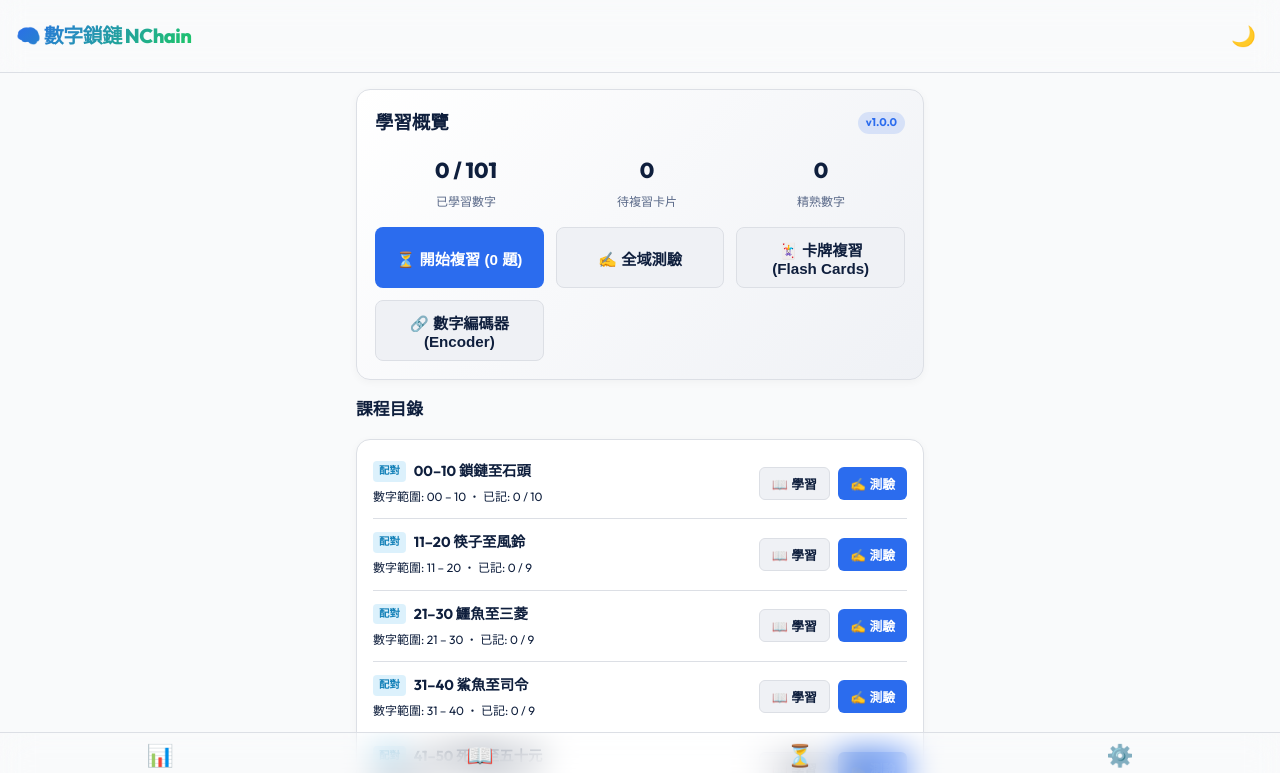
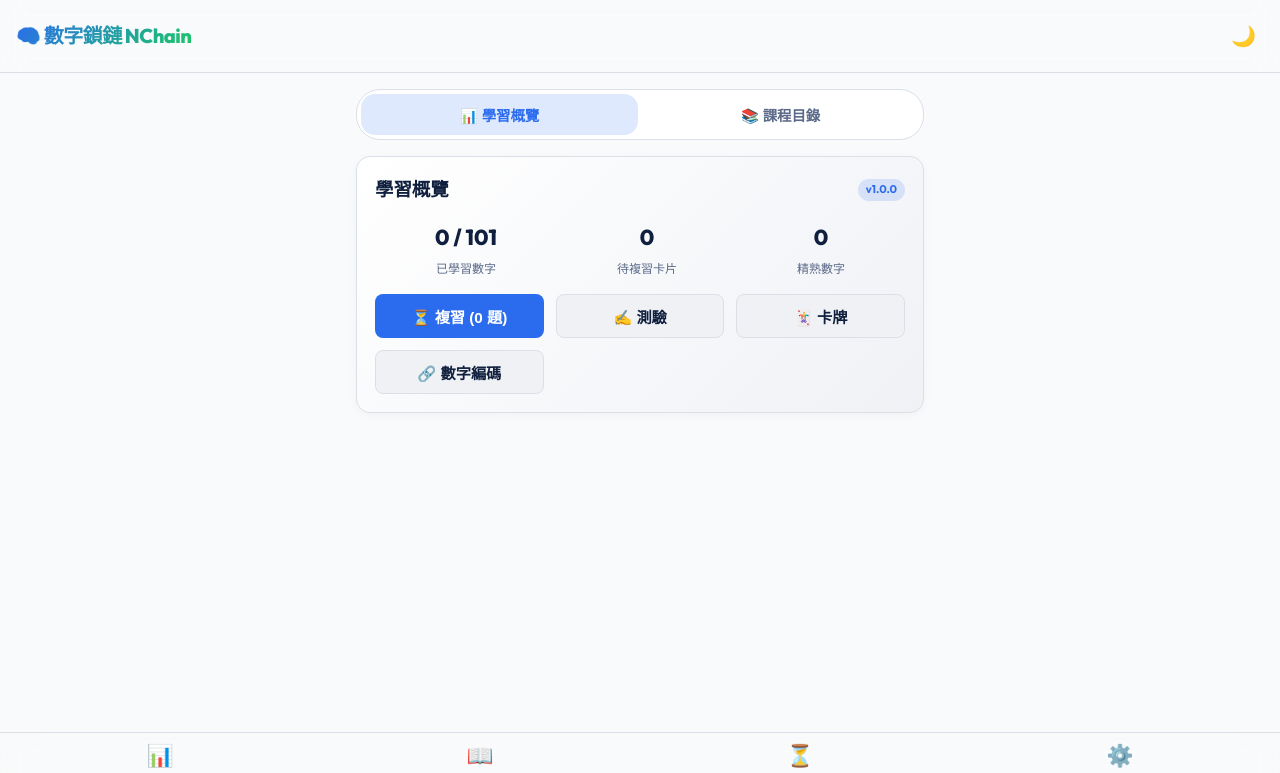
Before and after one commit to waatax/NChain, a Vue app in the folder apps/web/: page / in a window 1280 px wide. Shown: the top 773 px of the page. Built offline with nearby package versions, Linux system fonts and the light colour scheme.

Commit message:
Feat: show mnemonic item icons on feedback card in Spaced Repetition ReviewView

```diff
--- a/apps/web/src/views/DashboardView.vue
+++ b/apps/web/src/views/DashboardView.vue
@@ -1,5 +1,25 @@
 <template>
   <div class="container">
+    <!-- Tab Selector -->
+    <div class="tabs-bar mb-16">
+      <button
+        class="tab-btn"
+        :class="{ active: activeTab === 'overview' }"
+        @click="activeTab = 'overview'"
+      >
+        📊 學習概覽
+      </button>
+      <button
+        class="tab-btn"
+        :class="{ active: activeTab === 'lessons' }"
+        @click="activeTab = 'lessons'"
+      >
+        📚 課程目錄
+      </button>
+    </div>
+
+    <!-- OVERVIEW TAB -->
+    <div v-if="activeTab === 'overview'" class="tab-panel">
       <!-- Header Summary Card -->
       <div class="dashboard-summary card mb-16">
         <div class="summary-header">
@@ -26,31 +46,33 @@
             :disabled="appStore.dueCardCount === 0"
             @click="startGlobalReview"
           >
-          ⏳ 開始複習 ({{ appStore.dueCardCount }} 題)
+            ⏳ 複習 ({{ appStore.dueCardCount }} 題)
           </button>
           <button
             class="btn btn-secondary"
             @click="startGlobalTest"
           >
-          ✍️ 全域測驗
+            ✍️ 測驗
           </button>
           <button
             class="btn btn-secondary"
             @click="startFlashCards"
           >
-          🃏 卡牌複習 (Flash Cards)
+            🃏 卡牌
           </button>
           <button
             class="btn btn-secondary"
             @click="startNumberEncoder"
           >
-          🔗 數字編碼器 (Encoder)
+            🔗 數字編碼
           </button>
         </div>
       </div>
+    </div>
 
+    <!-- LESSONS TAB -->
+    <div v-else-if="activeTab === 'lessons'" class="tab-panel">
       <!-- Lessons List -->
-    <h3 class="section-title mb-16">課程目錄</h3>
       <div class="lessons-list card">
         <div v-for="l in lessons" :key="l.id" class="lesson-row">
           <div class="lesson-info">
@@ -78,6 +100,7 @@
         </div>
       </div>
     </div>
+  </div>
 </template>
 
 <script setup lang="ts">
@@ -85,12 +108,13 @@ import { ref, reactive, onMounted } from 'vue';
 import { useRouter } from 'vue-router';
 import { useAppStore } from '../stores/app';
 import { contentRepo, progressRepo } from '../repositories';
-import { Lesson, ContentManifest, Module } from '../domain/types';
+import { Lesson, ContentManifest } from '../domain/types';
 import { ProgressState } from '../repositories/ProgressRepository';
 
 const router = useRouter();
 const appStore = useAppStore();
 
+const activeTab = ref<'overview' | 'lessons'>('overview');
 const manifest = ref<ContentManifest | null>(null);
 const lessons = ref<Lesson[]>([]);
 const progressMap = reactive<Map<string, ProgressState>>(new Map());
@@ -112,7 +136,6 @@ onMounted(async () => {
   calculateStats();
 });
 
-
 const getLessonProgress = (id: string): ProgressState | undefined => {
   return progressMap.get(id);
 };
@@ -127,13 +150,6 @@ const calculateStats = async () => {
 
   // Load review cards to count mastered items
   // Mastery = box >= 3
-  const dueCounts = await progressRepo.getCardCountSummary();
-  const allCards = await progressRepo.getDueCards(); // Not directly mastered, wait
-
-  // To find actual mastered, let's count cards with box >= 3
-  // Since we don't have a direct query, we can query them or just query counts.
-  // Let's count unique itemIds that have cards with box >= 3.
-  // Let's get cards with box >= 3 from IndexedDB
   const dbInstance = (progressRepo as any).db;
   if (dbInstance && dbInstance.reviewCards) {
     try {
@@ -172,6 +188,42 @@ const startNumberEncoder = () => {
 </script>
 
 <style scoped>
+.tabs-bar {
+  display: flex;
+  background-color: var(--bg-card);
+  border: 1px solid var(--border-color);
+  border-radius: var(--border-radius-lg);
+  padding: 4px;
+  gap: 4px;
+}
+
+.tab-btn {
+  flex: 1;
+  background: none;
+  border: none;
+  padding: 10px 16px;
+  font-size: 0.9rem;
+  font-weight: 700;
+  color: var(--text-secondary);
+  border-radius: var(--border-radius-md);
+  cursor: pointer;
+  display: flex;
+  justify-content: center;
+  align-items: center;
+  gap: 6px;
+  transition: all var(--transition-speed);
+}
+
+.tab-btn:hover {
+  background-color: var(--bg-secondary);
+  color: var(--text-primary);
+}
+
+.tab-btn.active {
+  background-color: var(--primary-glow);
+  color: var(--primary);
+}
+
 .dashboard-summary {
   background: linear-gradient(135deg, var(--bg-card) 0%, var(--bg-secondary) 100%);
   position: relative;
@@ -219,32 +271,6 @@ const startNumberEncoder = () => {
   font-size: 0.75rem;
   color: var(--text-secondary);
   margin-top: 4px;
-}
-
-.section-title {
-  font-size: 1.05rem;
-  font-weight: 800;
-  color: var(--text-primary);
-}
-
-.module-card {
-  background-color: var(--bg-card);
-  border: 1px solid var(--border-color);
-  border-radius: var(--border-radius-md);
-  overflow: hidden;
-  box-shadow: var(--shadow-sm);
-}
-
-.module-header {
-  background-color: var(--bg-secondary);
-  padding: 12px 16px;
-  border-bottom: 1px solid var(--border-color);
-}
-
-.module-header h4 {
-  font-size: 0.95rem;
-  font-weight: 700;
-  color: var(--text-primary);
 }
 
 .lessons-list {
@@ -309,10 +335,6 @@ const startNumberEncoder = () => {
   border-radius: 6px;
 }
 
-.w-full {
-  width: 100%;
-}
-
 .quick-actions {
   display: grid;
   grid-template-columns: repeat(auto-fit, minmax(130px, 1fr));
--- a/apps/web/src/views/ReviewView.vue
+++ b/apps/web/src/views/ReviewView.vue
@@ -84,6 +84,20 @@
           <p class="ans-explain">
             正確答案是: <span class="font-bold text-primary">{{ currentAnswer?.display }}</span>
           </p>
+
+          <!-- Icon Display in Feedback -->
+          <div class="feedback-icon-container my-12" v-if="item">
+            <img
+              v-if="hasIcon(item.id)"
+              :src="getIconUrl(item.id)"
+              @error="handleIconError(item.id)"
+              class="feedback-graphic-img"
+              alt="icon"
+            />
+            <div v-else class="feedback-graphic-placeholder">
+              <span class="feedback-placeholder-char">{{ item.canonicalKeyword ? item.canonicalKeyword[0] : '？' }}</span>
+            </div>
+          </div>
 
           <div class="hint-block mt-8" v-if="pairScene">
             <span class="hint-label">💡 聯想畫面提示：</span>
@@ -303,6 +317,25 @@ const nextCard = () => {
   } else {
     loadCurrentOptions();
   }
+};
+
+const failedIcons = ref<Set<string>>(new Set());
+
+const handleIconError = (itemId: string) => {
+  if (!itemId) return;
+  const num = itemId.split('-')[1];
+  failedIcons.value.add(num);
+};
+
+const hasIcon = (itemId: string): boolean => {
+  if (!itemId) return false;
+  const num = itemId.split('-')[1];
+  return !failedIcons.value.has(num);
+};
+
+const getIconUrl = (itemId: string): string => {
+  const num = itemId.split('-')[1];
+  return `${import.meta.env.BASE_URL || '/'}assets/icons/icon_${num}.png?v=3`;
 };
 </script>
 
@@ -530,4 +563,39 @@ const nextCard = () => {
   padding-top: 12px;
   padding-bottom: 12px;
 }
+
+.feedback-icon-container {
+  display: flex;
+  justify-content: center;
+  align-items: center;
+  background-color: var(--bg-secondary);
+  border: 1px dashed var(--border-color);
+  border-radius: var(--border-radius-md);
+  padding: 12px;
+  max-width: 130px;
+  margin: 12px auto;
+}
+
+.feedback-graphic-img {
+  width: 80px;
+  height: 80px;
+  object-fit: contain;
+  filter: drop-shadow(0 4px 8px rgba(0, 0, 0, 0.08));
+}
+
+.feedback-graphic-placeholder {
+  width: 70px;
+  height: 70px;
+  background-color: var(--bg-primary);
+  border-radius: 50%;
+  display: flex;
+  justify-content: center;
+  align-items: center;
+}
+
+.feedback-placeholder-char {
+  font-size: 1.8rem;
+  font-weight: 800;
+  color: var(--text-secondary);
+}
 </style>
```
Lines whose indentation alone changed are shown as unchanged.
